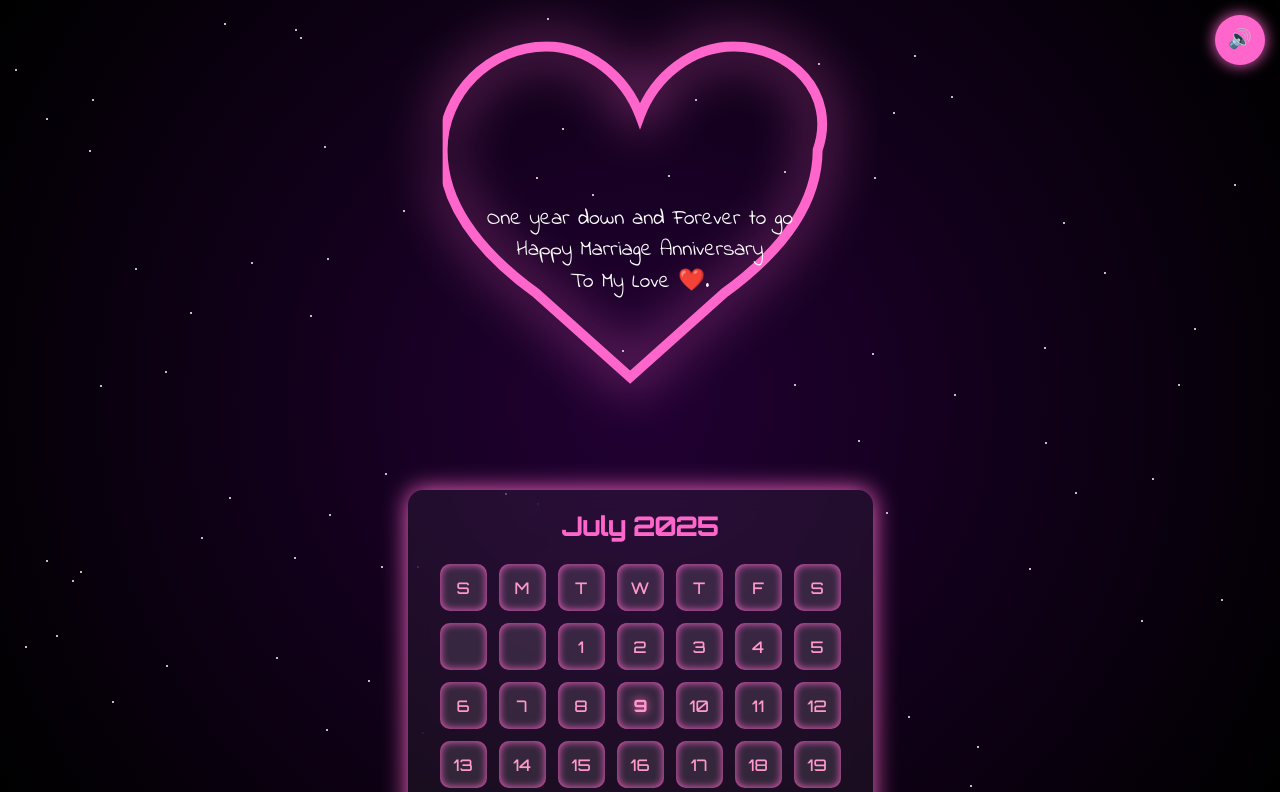
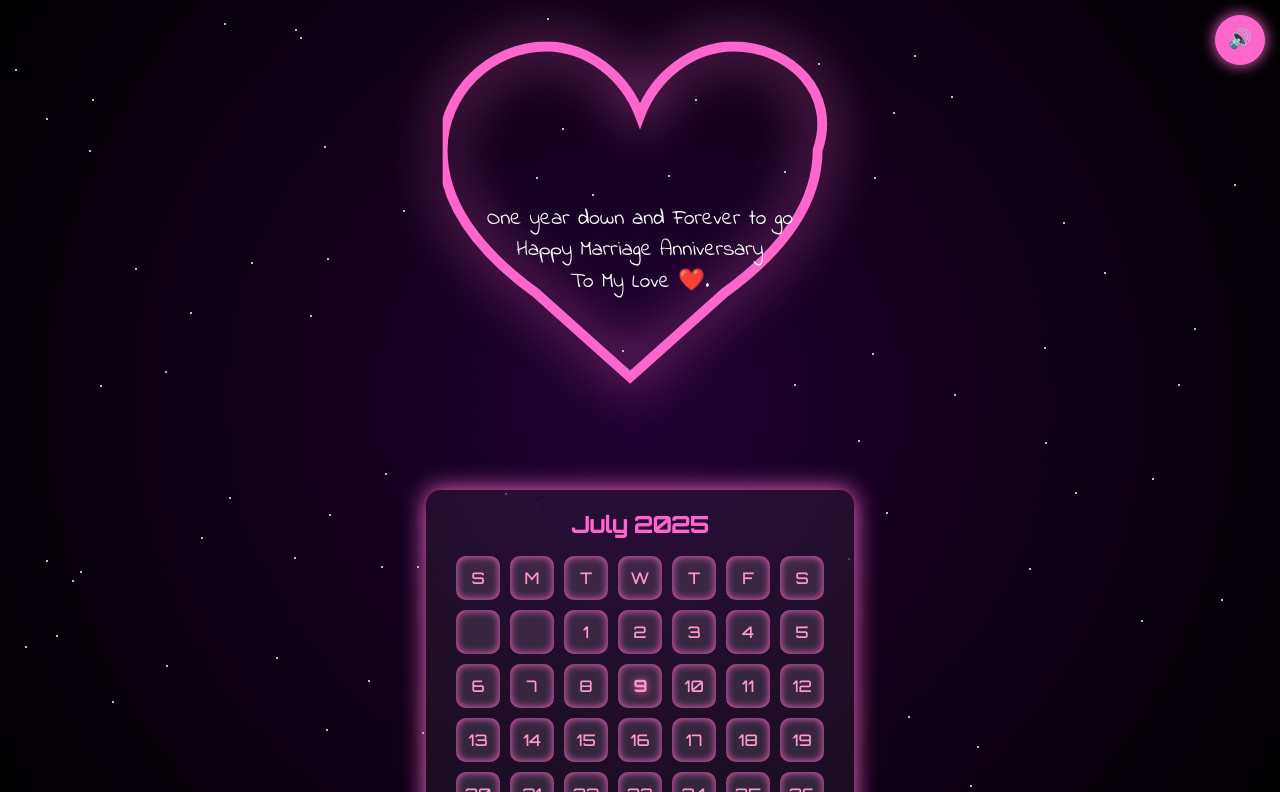
Before and after one commit to DarkSoulxUltra/DarkSoulxUltra.github.io, a plain HTML site: page neon.html in a window 1280 px wide. Both pictures are taken after a click on the button "Launch Surprise 💖". Shown: the top 792 px of the page. Drawn offline with Linux system fonts and the light colour scheme.

Commit message:
Update neon.html

```diff
--- a/neon.html
+++ b/neon.html
@@ -102,17 +102,17 @@
     }
     .calendar strong {
       display: block;
-      margin-bottom: 10px;
-      font-size: 1.6em;
+      margin-bottom: 8px;
+      font-size: 1.4em;
       color: #ff66cc;
     }
     .calendar-table {
       border-collapse: separate;
-      border-spacing: 12px;
+      border-spacing: 10px;
     }
     .calendar-table td {
-      width: 45px;
-      height: 45px;
+      width: 42px;
+      height: 42px;
       text-align: center;
       border-radius: 10px;
       background: rgba(255, 255, 255, 0.1);
```
